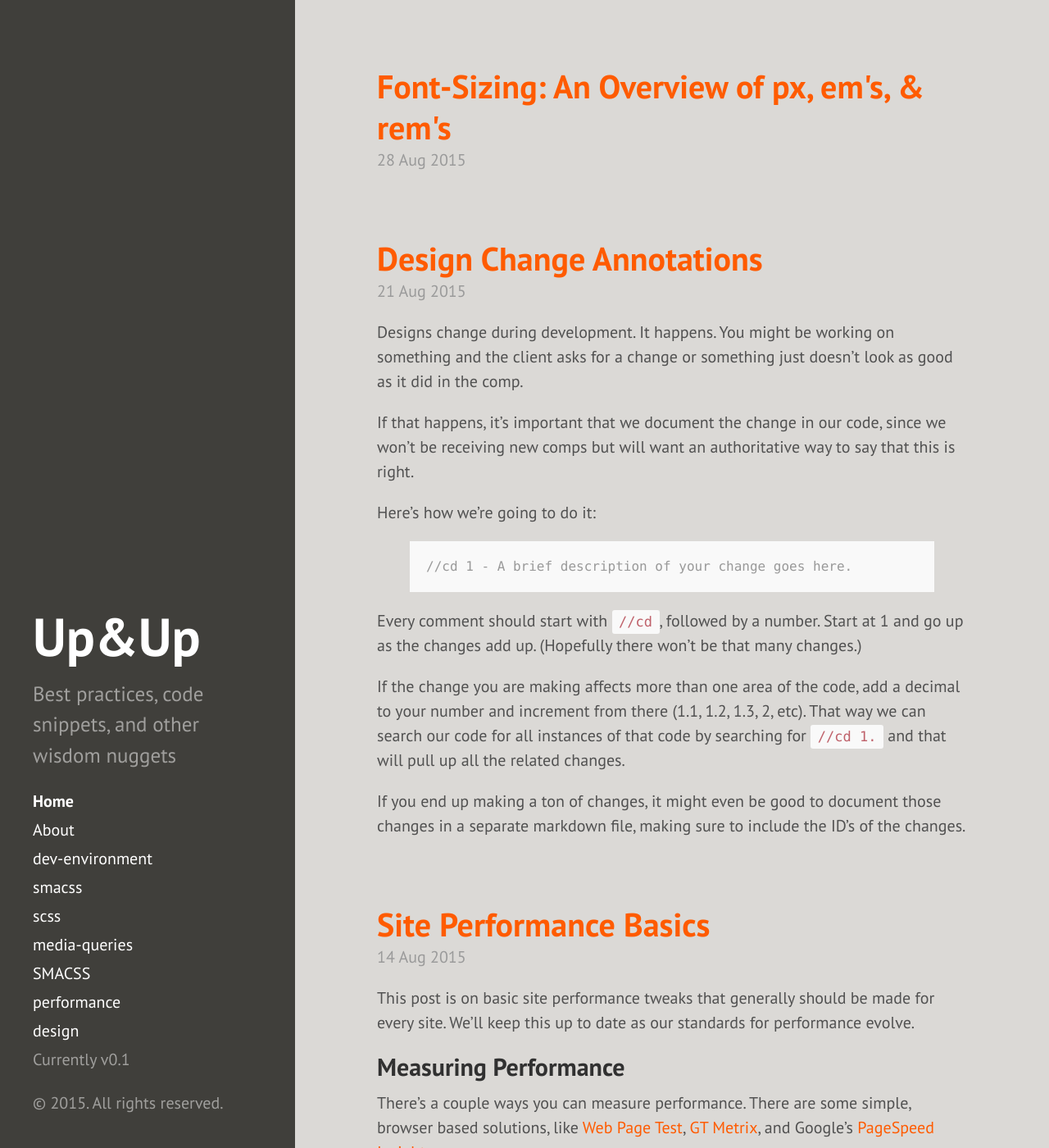
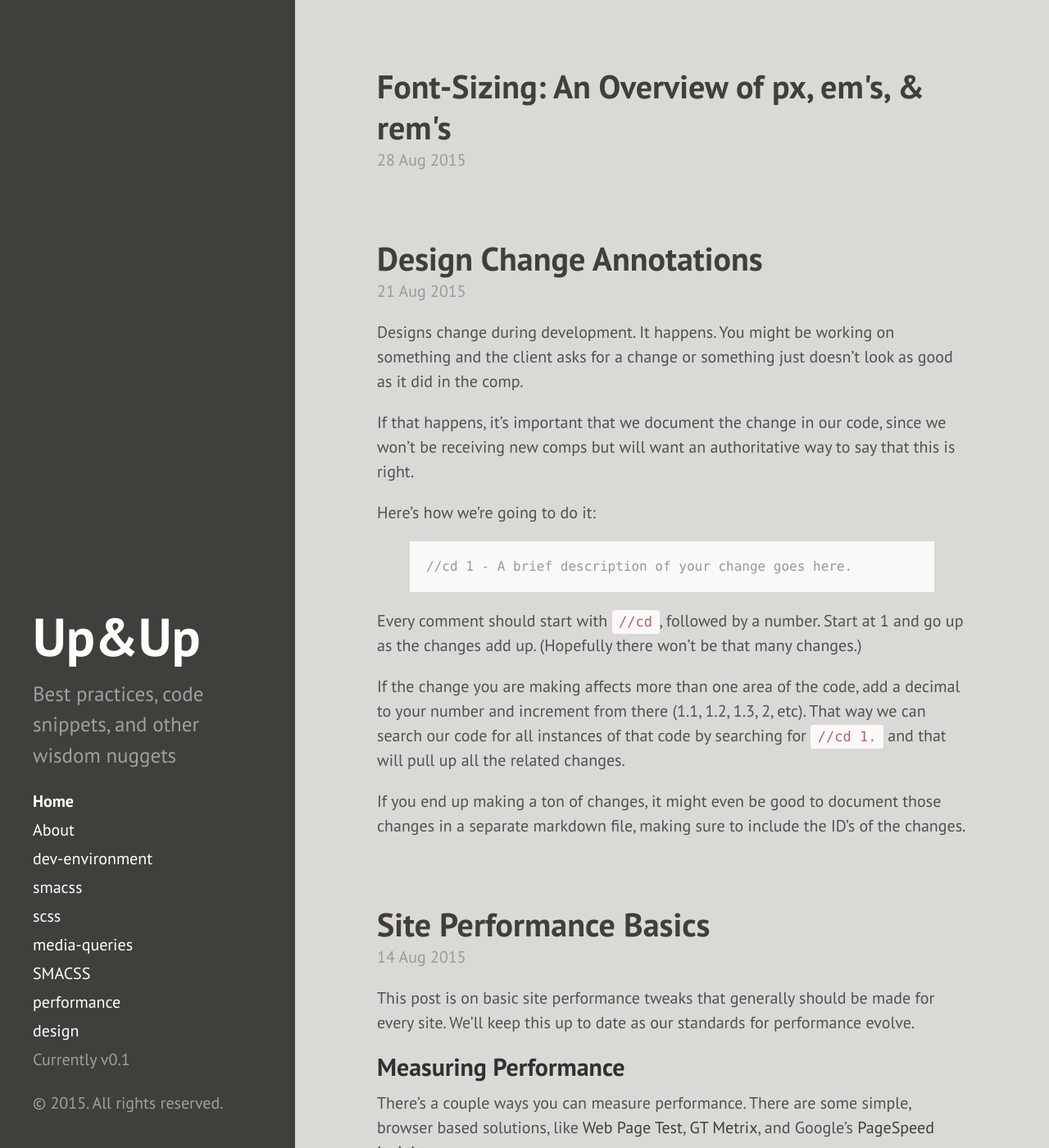
Before and after one commit to mergeweb/best_practices, a Jekyll site: the page built from index.html, in a window 1280 px wide and 1400 px high. Shown: the whole window at 82% size. Built offline with Jekyll 4.4.1, drawn with Linux system fonts in a browser that asks for light colours; Markdown is read by kramdown in place of the engine named in the settings; the list of posts is cut into pages by our own code.

Commit message:
removing orange link color for now

```diff
--- a/public/css/hyde.css
+++ b/public/css/hyde.css
@@ -187,10 +187,6 @@ a.sidebar-nav-item:focus {
   color: #403f3b;
 }
 
-.theme-base-10 .content a{
-  color: #ff5b00;
-}
-
 /* Red */
 .theme-base-08 .sidebar {
   background-color: #ac4142;
```
